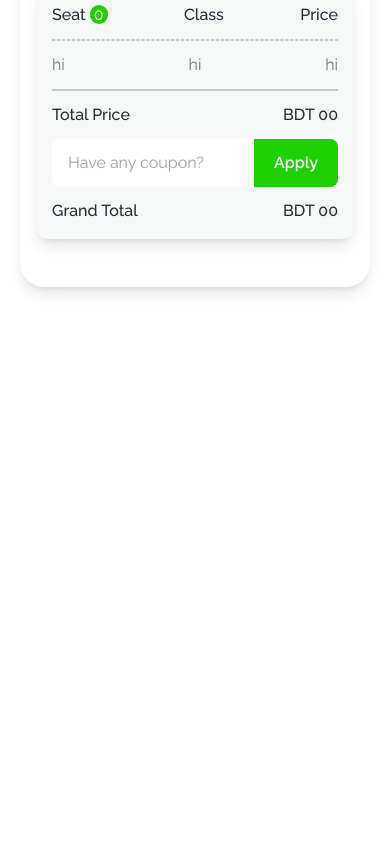
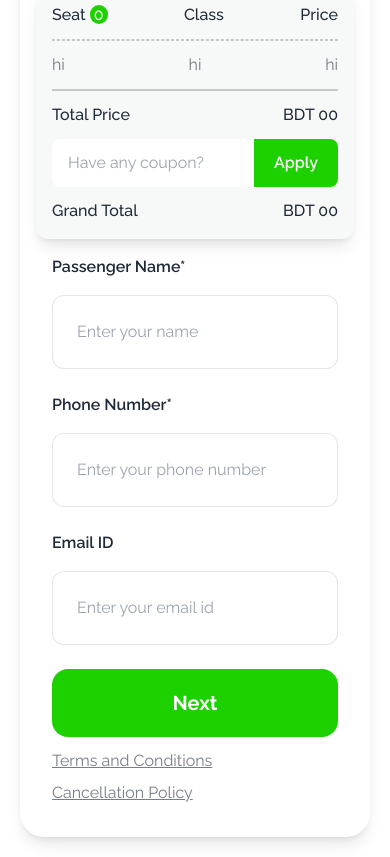
Before and after one commit to fayshal-bin-amir-002/assignment-5-smart-ticketing, a plain HTML site: page index.html in a window 390 px wide. Shown: the part 3904-4761 px from the top of the page. Before the commit the page ends 4211 px from the top, so only its background shows below. Drawn offline with nearby package versions, Linux system fonts and the light colour scheme.

Commit message:
finished main section

```diff
--- a/index.html
+++ b/index.html
@@ -63,7 +63,7 @@
               <div class="w-full lg:w-2/3 py-10 lg:py-20 px-5 lg:px-0">
                 <h1 class="mb-5 text-3xl lg:text-6xl text-white font-bold">End-to-End Travel with <br><span class="text-[#1DD100]">P Paribahan</span></h1>
                 <p class="mb-8">Discover seamless travel: Book bus tickets hassle-free. Find routes, schedules, and deals. Your journey begins with us. Start exploring now!</p>
-                <a href="#ticket-section" class="text-lg font-bold text-black bg-[#1DD100] py-5 px-8 rounded-xl cursor-pointer inline-block">Buy Tickets</a>
+                <a href="#ticket-section" class="text-lg font-bold text-black bg-[#1DD100] py-5 px-8 rounded-xl cursor-pointer inline-block lg:mb-10">Buy Tickets</a>
               </div>
             </div>
         </div>
@@ -303,6 +303,7 @@
                             <p>Total Price</p>
                             <p>BDT <span id="total-price">00</span></p>
                         </div>
+                        <!-- coupon container -->
                         <p id="coupon-success-para" class="text-[#1DD100]"></p>
                         <div class="flex mb-3">
                             <input type="text" placeholder="Have any coupon?" class="w-full px-4 outline-none rounded-s-lg">
@@ -316,7 +317,17 @@
                     </div>
                     <!-- passenger form -->
                     <div class="p-4 lg:p-8">
-
+                        <h3 class="font-semibold mb-4">Passenger Name*</h3>
+                        <input type="text" placeholder="Enter your name" class="p-6 border border-[#0307121A] rounded-xl outline-none w-full mb-6">
+                        <h3 class="font-semibold mb-4">Phone Number*</h3>
+                        <input type="number" placeholder="Enter your phone number" class="p-6 border border-[#0307121A] rounded-xl outline-none w-full mb-6">
+                        <h3 class="font-semibold mb-4">Email ID</h3>
+                        <input type="email" placeholder="Enter your email id" class="p-6 border border-[#0307121A] rounded-xl outline-none w-full mb-6">
+                        <button class="p-5 w-full bg-[#1DD100] rounded-2xl text-white font-bold text-xl">Next</button>
+                        <div class="mt-3 flex flex-col lg:flex-row gap-2 justify-around opacity-60">
+                            <a class="link">Terms and Conditions</a>
+                            <a class="link">Cancellation Policy</a>
+                        </div>
                     </div>
                 </div>
             </div>
```
